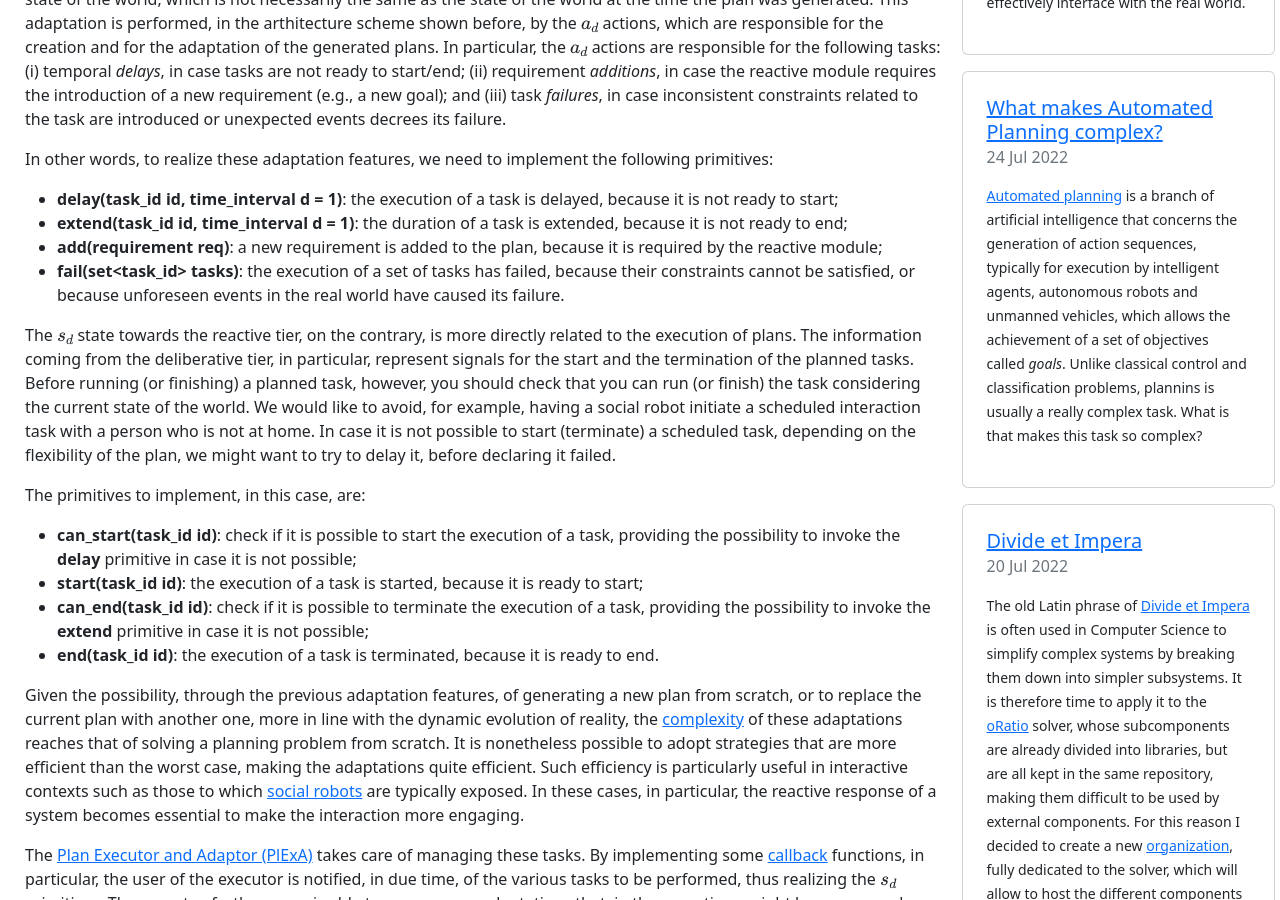
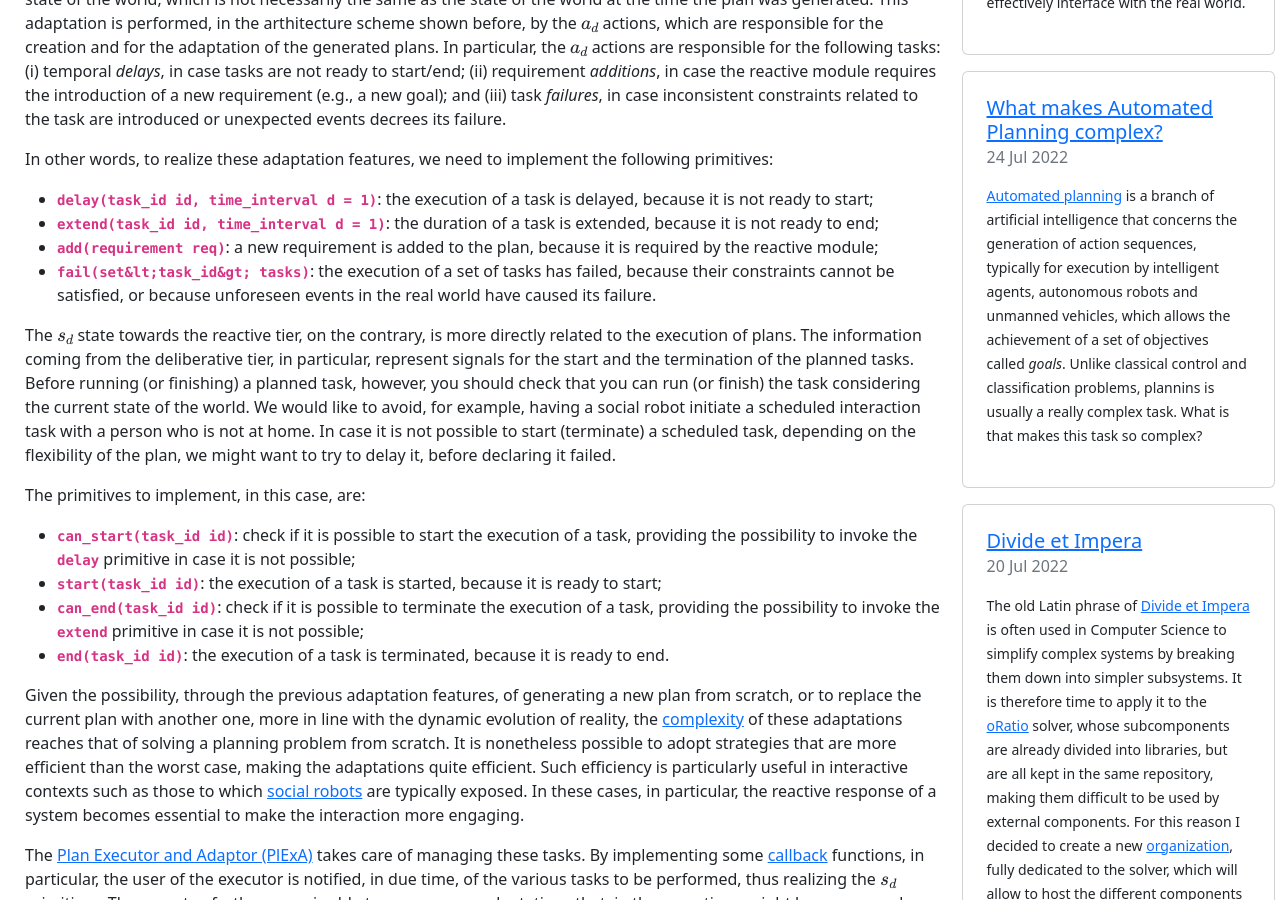
Before and after one commit to riccardodebenedictis/riccardodebenedictis.github.io, a Jekyll site: the page built from _posts/2023-01-01-plan_execution.md, in a window 1280 px wide and 900 px high, scrolled down 851 px. Built offline with Jekyll 4.4.1, drawn with Linux system fonts in a browser that asks for light colours.

Commit message:
minor improvements..

```diff
--- a/_posts/2023-01-01-plan_execution.md
+++ b/_posts/2023-01-01-plan_execution.md
@@ -21,19 +21,19 @@ The first steps towards the execution of a plan is to make it adaptable. In part
 
 In other words, to realize these adaptation features, we need to implement the following primitives:
 
- - **delay(task_id id, time_interval d = 1)**: the execution of a task is delayed, because it is not ready to start;
- - **extend(task_id id, time_interval d = 1)**: the duration of a task is extended, because it is not ready to end;
- - **add(requirement req)**: a new requirement is added to the plan, because it is required by the reactive module;
- - **fail(set&lt;task_id&gt; tasks)**: the execution of a set of tasks has failed, because their constraints cannot be satisfied, or because unforeseen events in the real world have caused its failure.
+ - **`delay(task_id id, time_interval d = 1)`**: the execution of a task is delayed, because it is not ready to start;
+ - **`extend(task_id id, time_interval d = 1)`**: the duration of a task is extended, because it is not ready to end;
+ - **`add(requirement req)`**: a new requirement is added to the plan, because it is required by the reactive module;
+ - **`fail(set&lt;task_id&gt; tasks)`**: the execution of a set of tasks has failed, because their constraints cannot be satisfied, or because unforeseen events in the real world have caused its failure.
 
 The $s_d$ state towards the reactive tier, on the contrary, is more directly related to the execution of plans. The information coming from the deliberative tier, in particular, represent signals for the start and the termination of the planned tasks. Before running (or finishing) a planned task, however, you should check that you can run (or finish) the task considering the current state of the world. We would like to avoid, for example, having a social robot initiate a scheduled interaction task with a person who is not at home. In case it is not possible to start (terminate) a scheduled task, depending on the flexibility of the plan, we might want to try to delay it, before declaring it failed.
 
 The primitives to implement, in this case, are:
 
- - **can_start(task_id id)**: check if it is possible to start the execution of a task, providing the possibility to invoke the **delay** primitive in case it is not possible;
- - **start(task_id id)**: the execution of a task is started, because it is ready to start;
- - **can_end(task_id id)**: check if it is possible to terminate the execution of a task, providing the possibility to invoke the **extend** primitive in case it is not possible;
- - **end(task_id id)**: the execution of a task is terminated, because it is ready to end.
+ - **`can_start(task_id id)`**: check if it is possible to start the execution of a task, providing the possibility to invoke the **`delay`** primitive in case it is not possible;
+ - **`start(task_id id)`**: the execution of a task is started, because it is ready to start;
+ - **`can_end(task_id id)`**: check if it is possible to terminate the execution of a task, providing the possibility to invoke the **`extend`** primitive in case it is not possible;
+ - **`end(task_id id)`**: the execution of a task is terminated, because it is ready to end.
 
 Given the possibility, through the previous adaptation features, of generating a new plan from scratch, or to replace the current plan with another one, more in line with the dynamic evolution of reality, the [complexity](./2022/07/24/planning_complexity) of these adaptations reaches that of solving a planning problem from scratch. It is nonetheless possible to adopt strategies that are more efficient than the worst case, making the adaptations quite efficient. Such efficiency is particularly useful in interactive contexts such as those to which [social robots](https://en.wikipedia.org/wiki/Social_robot) are typically exposed. In these cases, in particular, the reactive response of a system becomes essential to make the interaction more engaging.
 
```
